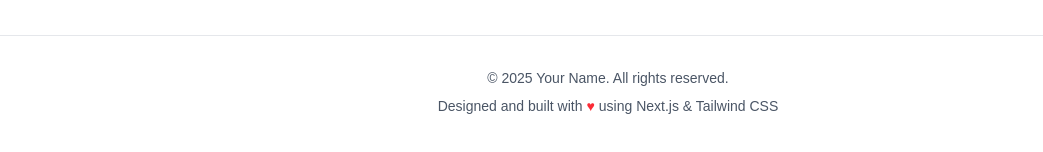
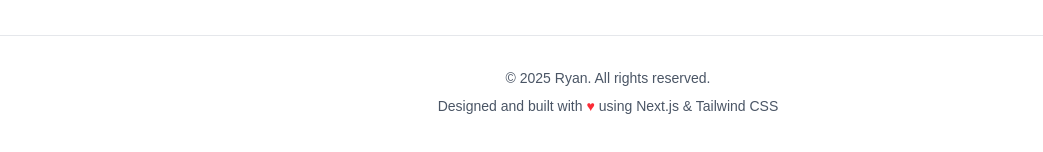
Before and after one commit to ryanviana/ryan-pwp-front, a Next.js app: page / in a window 1280 px wide. Shown: the part 2368-2520 px from the top of the page, without its empty margins (32-1075 px from the left). Built offline with nearby package versions, Linux system fonts and the light colour scheme; no server answers.

Commit message:
your name

```diff
--- a/src/components/Footer.tsx
+++ b/src/components/Footer.tsx
@@ -177,7 +177,7 @@ const Footer = () => {
           animate={{ opacity: 1 }}
           transition={{ delay: 0.6 }}
         >
-          <p>© {currentYear} Your Name. All rights reserved.</p>
+          <p>© {currentYear} Ryan. All rights reserved.</p>
           <motion.p
             className="mt-2"
             initial={{ opacity: 0 }}
```
